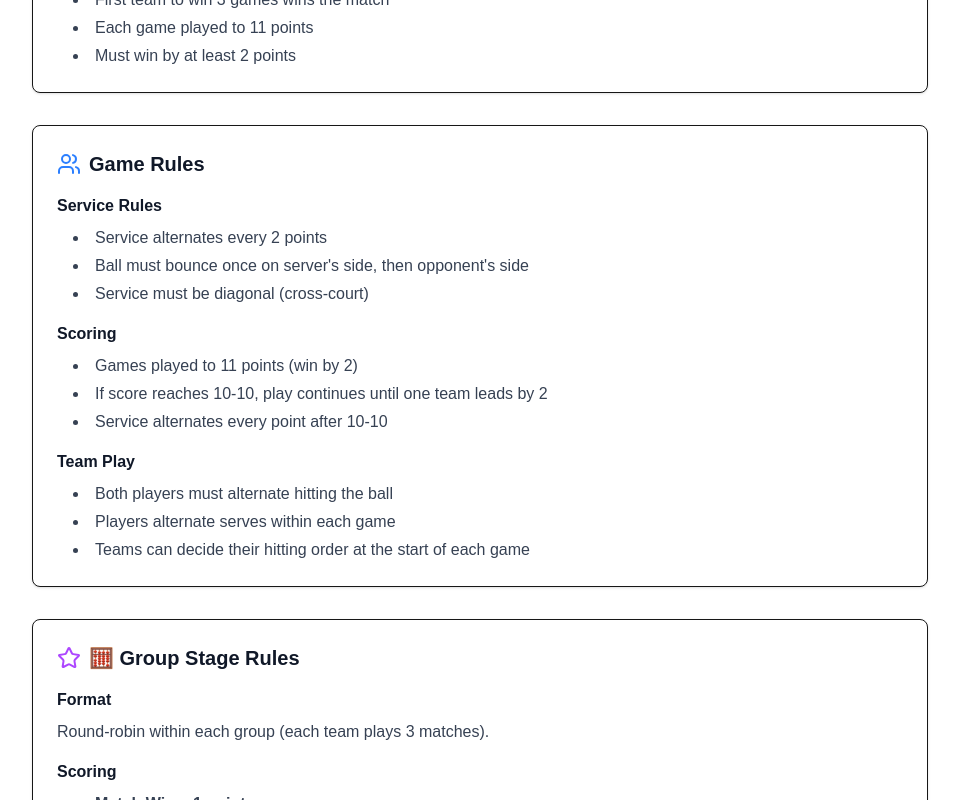
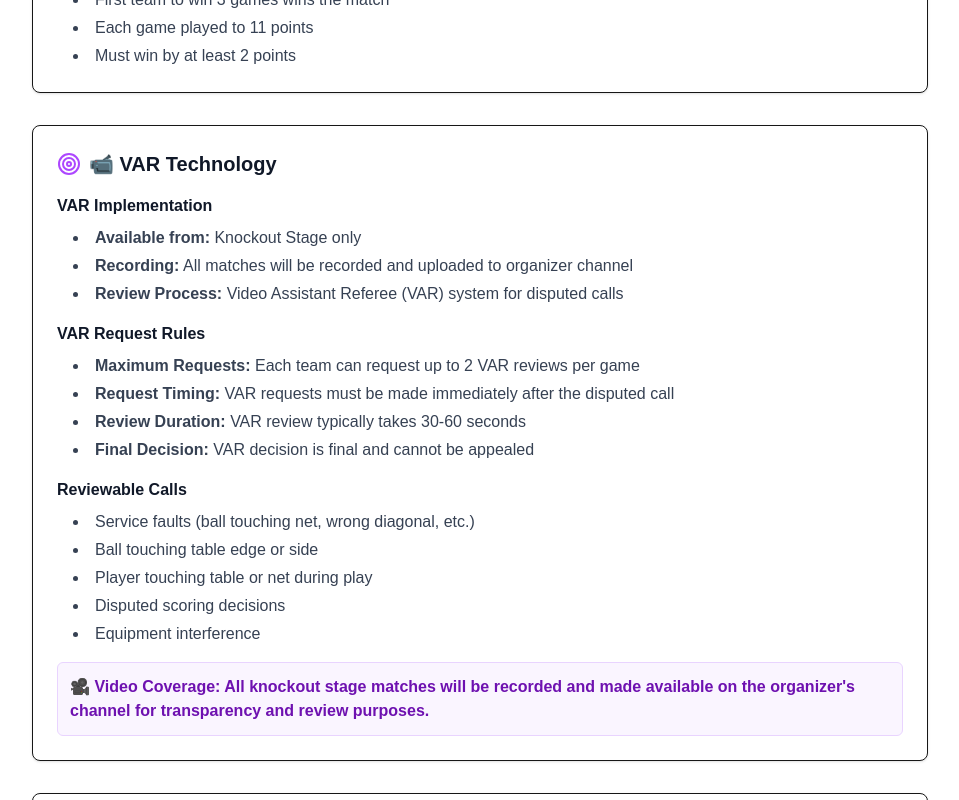
Before and after one commit to nguyencuongabcxyz/sioux-ping-pong, a Next.js app: page /rules in a window 1280 px wide. Shown: the part 800-1600 px from the top of the page, without its empty margins (160-1119 px from the left). Built offline with nearby package versions, Linux system fonts and the light colour scheme.

Commit message:
Update data

```diff
--- a/src/app/awards/page.tsx
+++ b/src/app/awards/page.tsx
@@ -163,18 +163,6 @@ export default function AwardsPage() {
           </div>
         </div>
 
-        {/* Additional Information */}
-        <div className="bg-green-50 rounded-lg border border-green-200 p-6">
-          <h2 className="text-xl font-bold text-green-900 mb-4">📋 Important Notes</h2>
-          <ul className="list-disc list-inside space-y-2 text-green-800">
-            <li>All team members will share the prize money equally</li>
-            <li>Prizes are subject to Vietnamese tax regulations</li>
-            <li>Tournament organizers reserve the right to modify prize distribution if necessary</li>
-            <li>Participation in the award ceremony is mandatory for prize collection</li>
-            <li>Photographs and videos may be taken during the ceremony for promotional purposes</li>
-          </ul>
-        </div>
-
       </div>
     </div>
   )
--- a/src/app/rules/page.tsx
+++ b/src/app/rules/page.tsx
@@ -59,6 +59,48 @@ export default function RulesPage() {
           </div>
         </div>
 
+        {/* VAR Technology */}
+        <div className="bg-white rounded-lg shadow-sm border p-6">
+          <h2 className="text-xl font-bold text-gray-900 mb-4 flex items-center gap-2">
+            <Target className="w-6 h-6 text-purple-500" />
+            📹 VAR Technology
+          </h2>
+          <div className="space-y-4">
+            <div>
+              <h3 className="font-semibold text-gray-900 mb-2">VAR Implementation</h3>
+              <ul className="list-disc list-inside space-y-1 text-gray-700 ml-4">
+                <li><strong>Available from:</strong> Knockout Stage only</li>
+                <li><strong>Recording:</strong> All matches will be recorded and uploaded to organizer channel</li>
+                <li><strong>Review Process:</strong> Video Assistant Referee (VAR) system for disputed calls</li>
+              </ul>
+            </div>
+            <div>
+              <h3 className="font-semibold text-gray-900 mb-2">VAR Request Rules</h3>
+              <ul className="list-disc list-inside space-y-1 text-gray-700 ml-4">
+                <li><strong>Maximum Requests:</strong> Each team can request up to 2 VAR reviews per game</li>
+                <li><strong>Request Timing:</strong> VAR requests must be made immediately after the disputed call</li>
+                <li><strong>Review Duration:</strong> VAR review typically takes 30-60 seconds</li>
+                <li><strong>Final Decision:</strong> VAR decision is final and cannot be appealed</li>
+              </ul>
+            </div>
+            <div>
+              <h3 className="font-semibold text-gray-900 mb-2">Reviewable Calls</h3>
+              <ul className="list-disc list-inside space-y-1 text-gray-700 ml-4">
+                <li>Service faults (ball touching net, wrong diagonal, etc.)</li>
+                <li>Ball touching table edge or side</li>
+                <li>Player touching table or net during play</li>
+                <li>Disputed scoring decisions</li>
+                <li>Equipment interference</li>
+              </ul>
+            </div>
+            <div className="bg-purple-50 border border-purple-200 rounded-md p-3 mt-4">
+              <p className="text-purple-800 font-semibold">
+                🎥 <strong>Video Coverage:</strong> All knockout stage matches will be recorded and made available on the organizer's channel for transparency and review purposes.
+              </p>
+            </div>
+          </div>
+        </div>
+
         {/* Game Rules */}
         <div className="bg-white rounded-lg shadow-sm border p-6">
           <h2 className="text-xl font-bold text-gray-900 mb-4 flex items-center gap-2">
@@ -88,6 +130,7 @@ export default function RulesPage() {
                 <li>Both players must alternate hitting the ball</li>
                 <li>Players alternate serves within each game</li>
                 <li>Teams can decide their hitting order at the start of each game</li>
+                <li>In table tennis, players can touch the table with their racket or any part of their body except their free hand. Touching the table with the free hand during a rally results in a point for the opponent. Touching the net, including its supports, is also illegal and results in a point for the opponent.</li>
               </ul>
             </div>
           </div>
```
